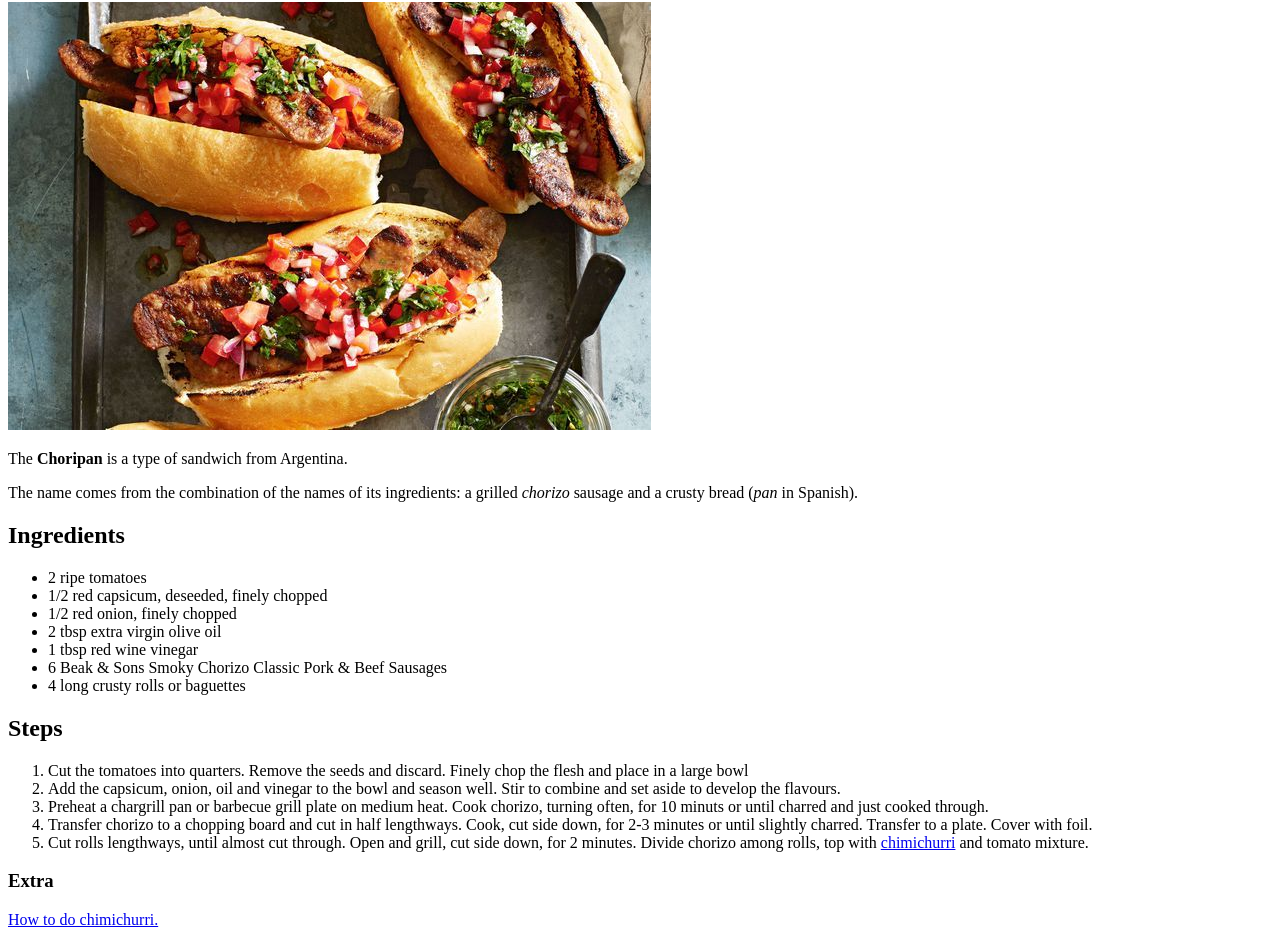
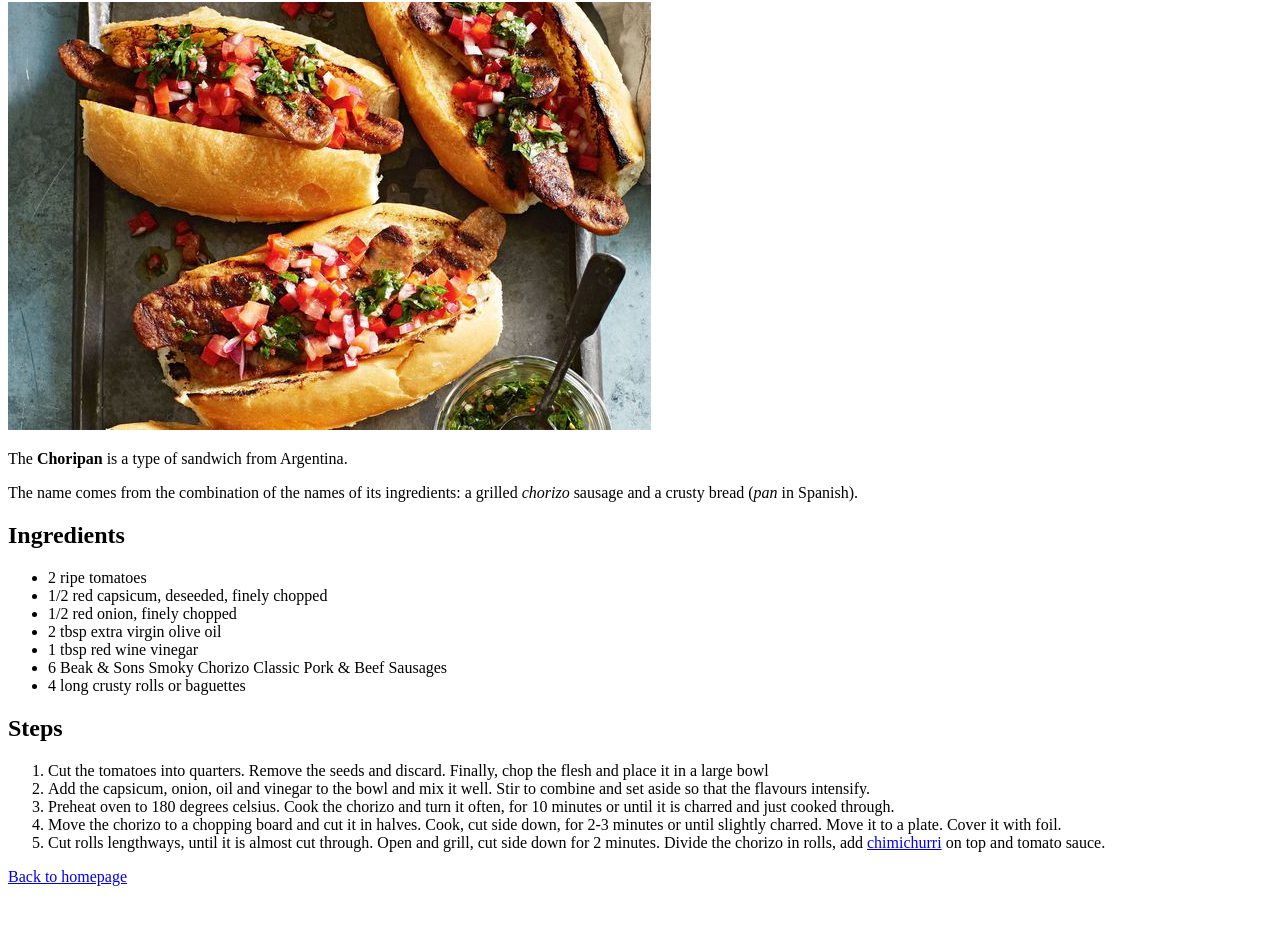
Before and after one commit to edurflores/odin-recipes, a plain HTML site: page recipes/choripan.html in a window 1280 px wide. Shown: the part 78-1023 px from the top of the page. After the commit the page ends 980 px from the top, so only its background shows below. Drawn offline with Linux system fonts and the light colour scheme.

Commit message:
Add tiramisu recipe, modify index to add links and Sora-chan image, modify chimichurri and choripan recipes to add links and correct typos.

```diff
--- a/recipes/choripan.html
+++ b/recipes/choripan.html
@@ -24,26 +24,24 @@
         <h2>Steps</h2>
         <ol>
             <li>Cut the tomatoes into quarters.
-                Remove the seeds and discard. Finely chop the flesh and place in a large bowl
+                Remove the seeds and discard. Finally, chop the flesh and place it in a large bowl
             </li>
-            <li>Add the capsicum, onion, oil and vinegar to the bowl and season well.
-                Stir to combine and set aside to develop the flavours.
+            <li>Add the capsicum, onion, oil and vinegar to the bowl and mix it well.
+                Stir to combine and set aside so that the flavours intensify.
             </li>
-            <li>Preheat a chargrill pan or barbecue grill plate on medium heat.
-                Cook chorizo, turning often, for 10 minuts or until charred and just cooked through.
+            <li>Preheat oven to 180 degrees celsius.
+                Cook the chorizo and turn it often, for 10 minutes or until it is charred and just cooked through.
             </li>
-            <li>Transfer chorizo to a chopping board and cut in half lengthways.
+            <li>Move the chorizo to a chopping board and cut it in halves.
                 Cook, cut side down, for 2-3 minutes or until slightly charred.
-                Transfer to a plate. Cover with foil.
+                Move it to a plate. Cover it with foil.
             </li>
-            <li>Cut rolls lengthways, until almost cut through.
-                Open and grill, cut side down, for 2 minutes.
-                Divide chorizo among rolls, top with <a href="../recipes/chimichurri.html">chimichurri</a> and tomato mixture.
+            <li>Cut rolls lengthways, until it is almost cut through.
+                Open and grill, cut side down for 2 minutes.
+                Divide the chorizo in rolls, add <a href="../recipes/chimichurri.html">chimichurri</a> on top and tomato sauce.
             </li>
         </ol>
-        <h3>Extra</h3>
-        <p><a href="../recipes/chimichurri.html">How to do chimichurri.</a></p>
-
+        <p><a href="../index.html">Back to homepage</a></p>
 
     </body>
 </html>
```
Also changed, not shown: index.html (+4 -1 lines), recipes/chimichurri.html (+3 -0 lines), recipes/tiramisu.html (added, +42 -0 lines), images/soracooking.jpg (added), images/tiramisu.jpg (added).
